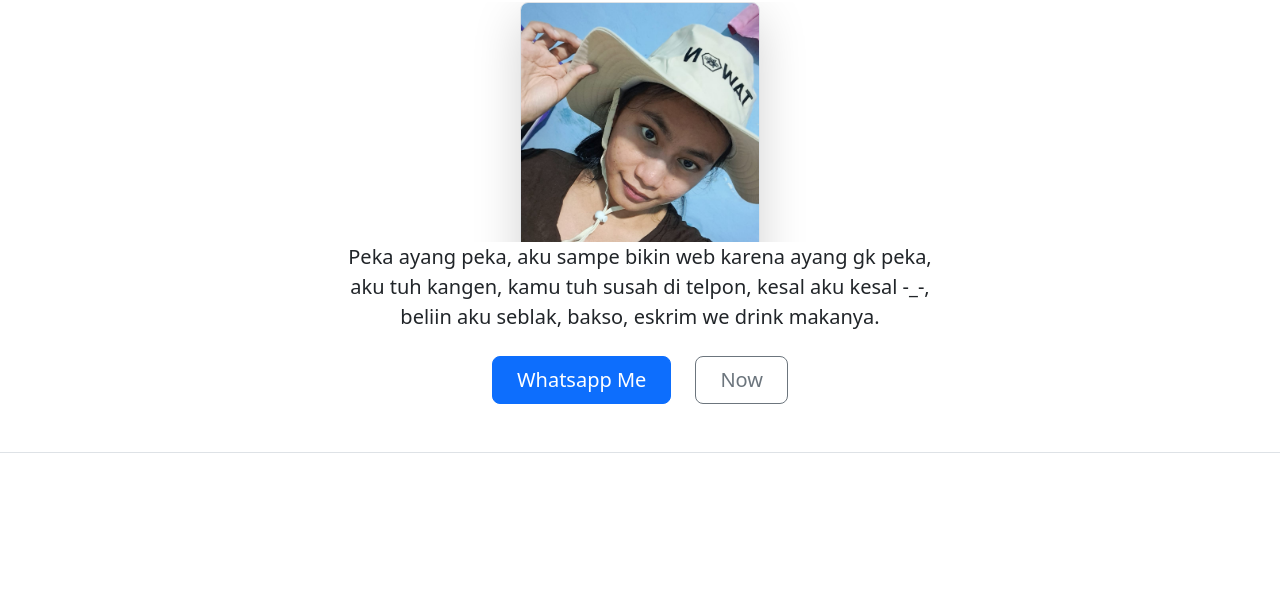
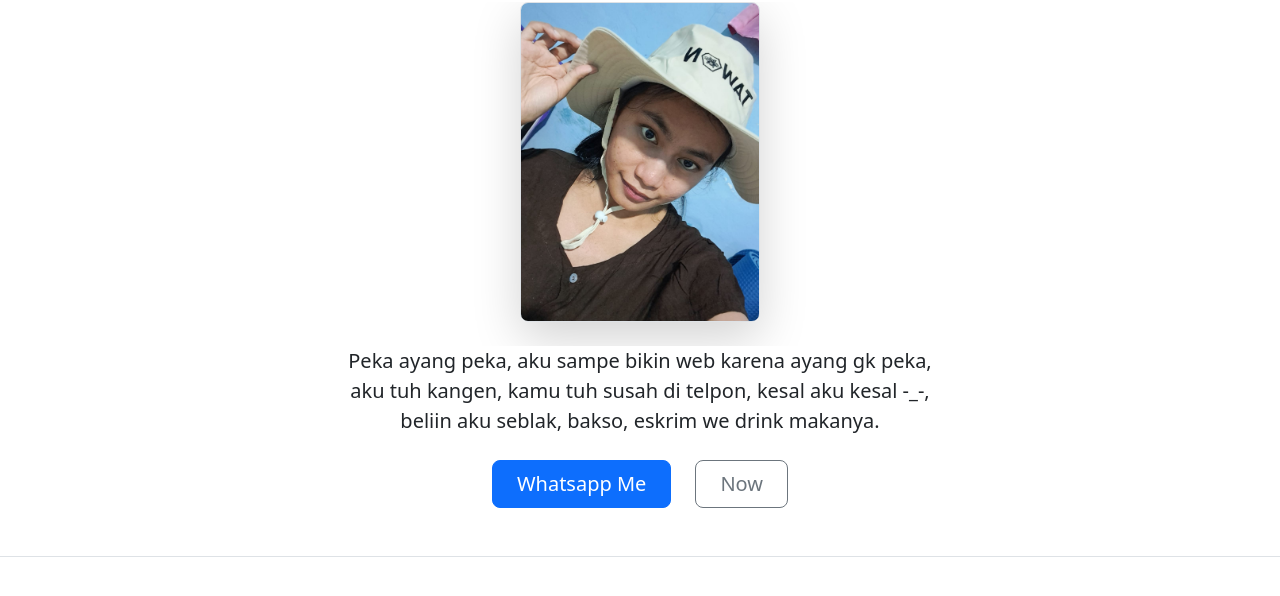
Before and after one commit to Nanozoic/Apple-of-my-eye, a plain HTML site: page index.html in a window 1280 px wide. Shown: the part 242-838 px from the top of the page. Before the commit the page ends 800 px from the top, so only its background shows below. Drawn offline with nearby package versions, Linux system fonts and the light colour scheme.

Commit message:
Add files via upload
Image Repair

```diff
--- a/index.html
+++ b/index.html
@@ -26,9 +26,9 @@
 
       <div class="px-4 pt-5 my-5 text-center border-bottom">
         <h1 class="display-4 fw-bold text-body-emphasis">Ayang Jelek -_-</h1>
-        <div class="overflow-hidden" style="max-height: 30vh;">
+        <div class="overflow-hidden" style="max-height: 50vh;">
             <div class="container px-5">
-              <img src="images/Foto dari Krishna.jpg" class="img-fluid border rounded-3 shadow-lg mb-4" alt="Example image" width="240" height="500" loading="lazy">
+              <img src="images/Foto dari Krishna.jpg" class="img-fluid border rounded-3 shadow-lg mb-4 align-items-center" alt="Example image" width="240" height="500" loading="lazy">
             </div>
           </div>
         <div class="col-lg-6 mx-auto">
```
